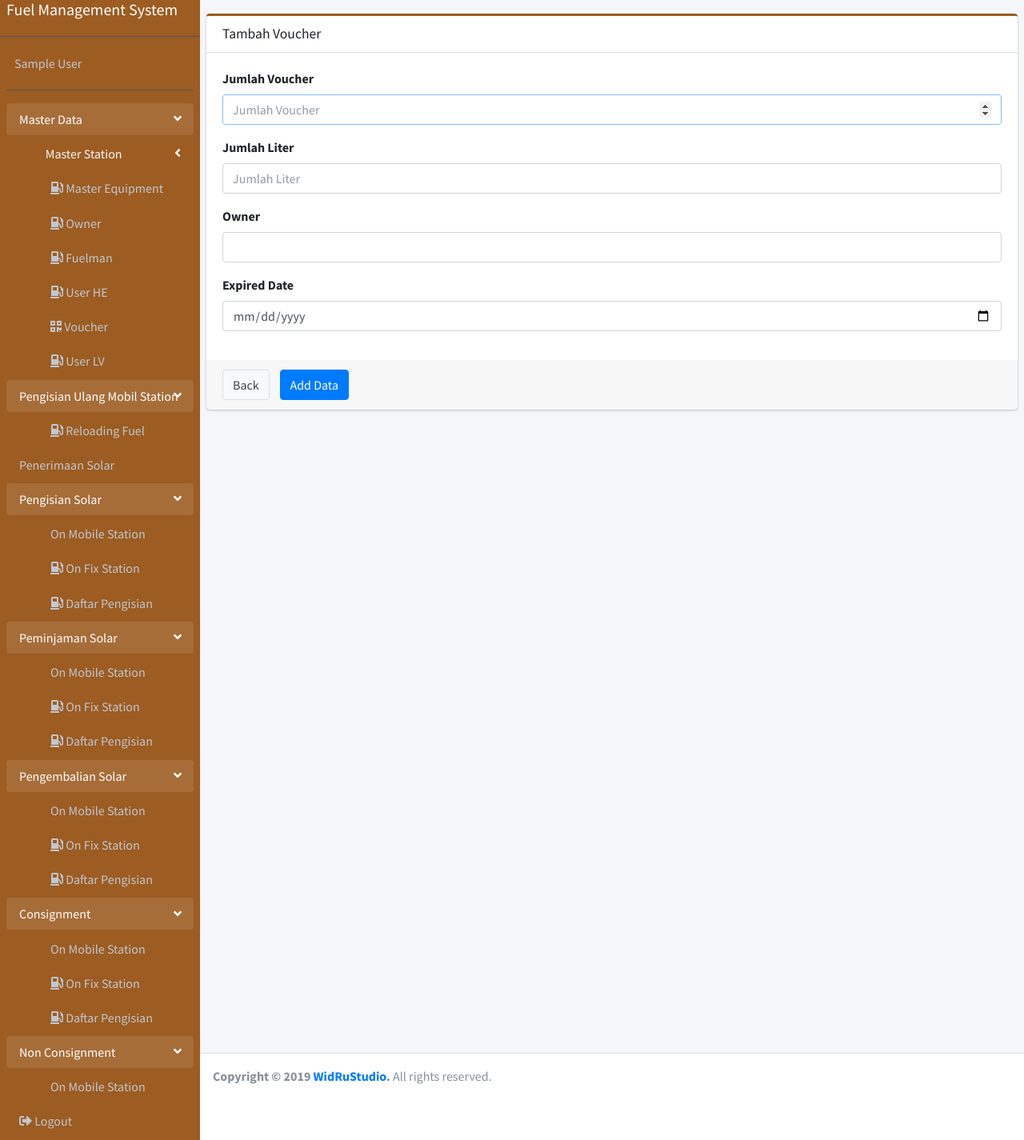
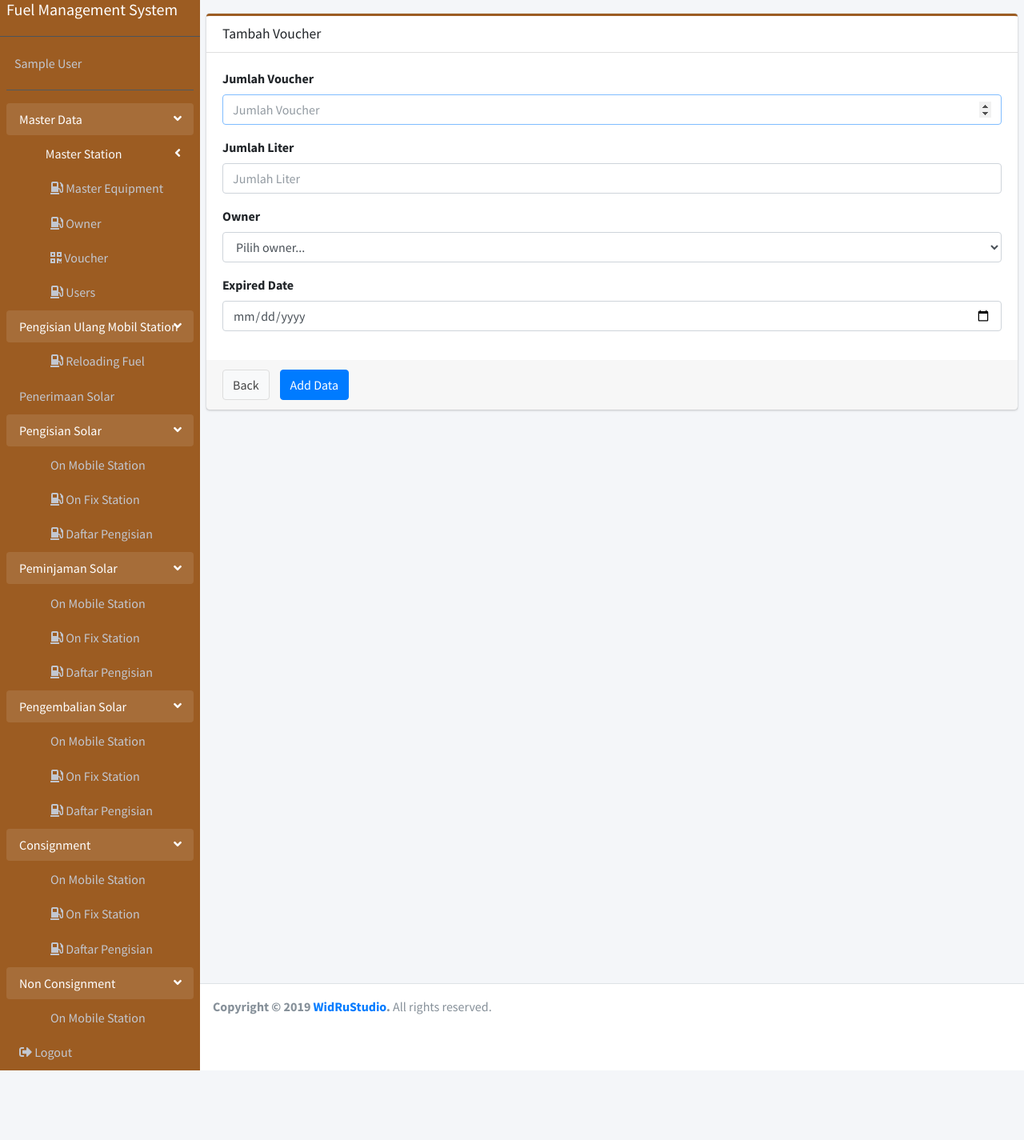
Before and after one commit to sinholic/fuel-titan-infa, a Laravel app: page /tampiladdvoucher in a window 1280 px wide. Shown: the part 63-1488 px from the top of the page at 80% size. After the commit the page ends 1401 px from the top, so only its background shows below. Run offline with Laravel 8, Linux system fonts and the light colour scheme; a user stored in the database is signed in; tables that the repository leaves empty hold one stand-in row (values such as "Sample post"); some libraries are stand-ins or nearby versions.

Commit message:
fix blade and controller

```diff
--- a/app/Http/Controllers/VoucherController.php
+++ b/app/Http/Controllers/VoucherController.php
@@ -4,6 +4,8 @@
 
 use Illuminate\Http\Request;
 use \App\VoucherModel;
+use App\Vouchercode;
+use App\OwnerModel;
 use Faker\Provider\Uuid;
 use Illuminate\Support\Str;
 
@@ -17,20 +19,37 @@
 
     public function tambah()
     {
-        return view('Voucher.tambah_voucher');
+        $owners = OwnerModel::all();
+        return view('Voucher.tambah_voucher', ['owners' => $owners]);
+    }
+
+    public function validator(Request $request)
+    {
+        # code...
     }
 
     public function create(Request $request)
     {
         $num_cols = $request->input('jumlah');
+        $voucher = new VoucherModel;
+        $voucher->qty = $request->qty;
+        // $baru->code_number = Str::random(20);
+        $voucher->owner = $request->owner;
+        $voucher->expired_date = $request->expired_date;
+        $voucher->save();
+
+        $vouceherCodes = array();
+
         for ($i = 1; $i <= $num_cols; $i++) {
-            $baru = new VoucherModel;
-            $baru->code_number = Str::random(20);
-            $baru->qty = $request->qty;
-            $baru->owner = $request->owner;
-            $baru->expired_date = $request->expired_date;
-            $baru->save();
+            $vouceherCodes[] = new Vouchercode(array(
+                'voucher_id' => $voucher->id,
+                // 'voucher_id' => 1,
+                'code_number' => sha1(time()),
+            ));
         }
+
+        $voucher->vouchercodes()->saveMany($vouceherCodes);
+
         //dd($request->all());
         return redirect('/voucher')->with('sukses', 'Data berhasil di Input!');
     }
--- a/app/Vouchercode.php
+++ b/app/Vouchercode.php
@@ -9,10 +9,10 @@
 {
     use SoftDeletes;
 
-    protected $fillable = ['code_number', 'qty', 'owner', 'expired_date', '', ''];
+    protected $fillable = ['code_number', 'voucher_id'];
 
-    public function vouchercodes()
+    public function voucher()
     {
-        return $this->hasMany('App\Vouchercode', 'voucher_id', 'id');
+        return $this->belongsTo('App\VoucherModel', 'voucher_id', 'id');
     }
 }
--- a/composer.json
+++ b/composer.json
@@ -15,6 +15,7 @@
         "laravel/passport": "^7.4",
         "laravel/tinker": "^1.0",
         "laravel/ui": "^1.0",
+        "laravelcollective/html": "^6.0",
         "maatwebsite/excel": "^3.1",
         "scuttlebyte/laravel-request-context": "^0.2.0",
         "simplesoftwareio/simple-qrcode": "^2.0",
--- a/config/app.php
+++ b/config/app.php
@@ -67,7 +67,7 @@
     |
     */
 
-    'timezone' => 'UTC',
+    'timezone' => 'Asia/Jakarta',
 
     /*
     |--------------------------------------------------------------------------
--- a/resources/views/Voucher/tambah_voucher.blade.php
+++ b/resources/views/Voucher/tambah_voucher.blade.php
@@ -33,7 +33,7 @@
 
                     <div class="form-group">
 						<label>Owner</label>
-						<input type="text" name="owner" placeholder="" class="form-control" required autofocus>
+						{{ Form::select('owner', $owners, null, ['placeholder' => 'Pilih owner...', 'required', 'class' => 'form-control']) }}
                     </div>
 
                     <div class="form-group">
--- a/resources/views/master.blade.php
+++ b/resources/views/master.blade.php
@@ -171,20 +171,6 @@
               </li>
 
               <li class="nav-item">
-                <a href="/fuelman" class="nav-link">
-                  <i class="fas fa-gas-pump"></i>
-                  <p>Fuelman</p>
-                </a>
-              </li>
-
-              <li class="nav-item">
-                <a href="/organization" class="nav-link">
-                  <i class="fas fa-gas-pump"></i>
-                  <p>User HE</p>
-                </a>
-              </li>
-
-              <li class="nav-item">
                 <a href="/voucher" class="nav-link">
                   <i class="fas fa-qrcode"></i>
                   <p>Voucher</p>
@@ -192,9 +178,9 @@
               </li>
 
               <li class="nav-item">
-                <a href="/userlv" class="nav-link">
+                <a href="/users" class="nav-link">
                   <i class="fas fa-gas-pump"></i>
-                  <p>User LV</p>
+                  <p>Users</p>
                 </a>
               </li>
             </ul>
```
Also changed, not shown: database/migrations/2019_11_02_181541_add_unique_code_number.php (added), 1 other file.
